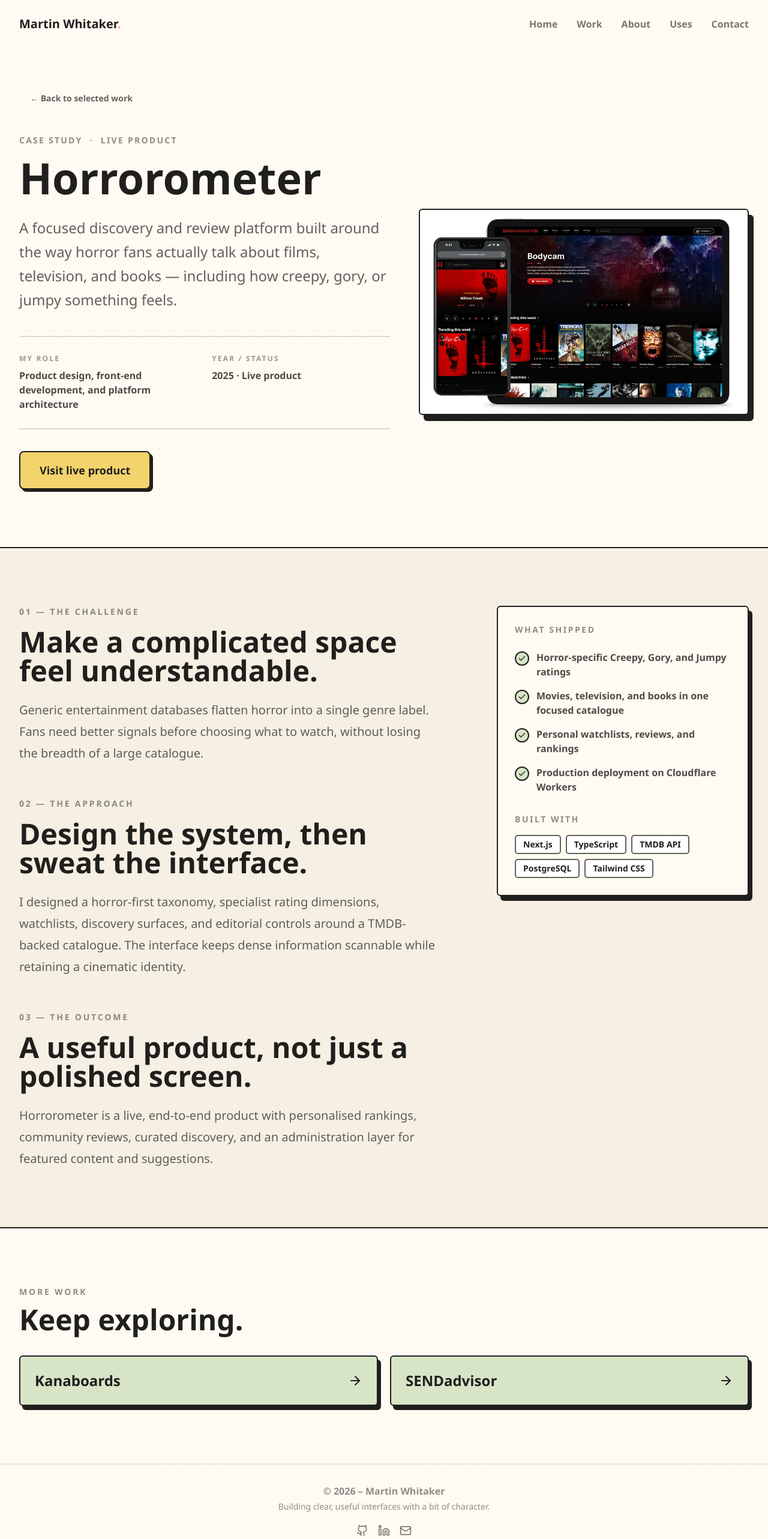
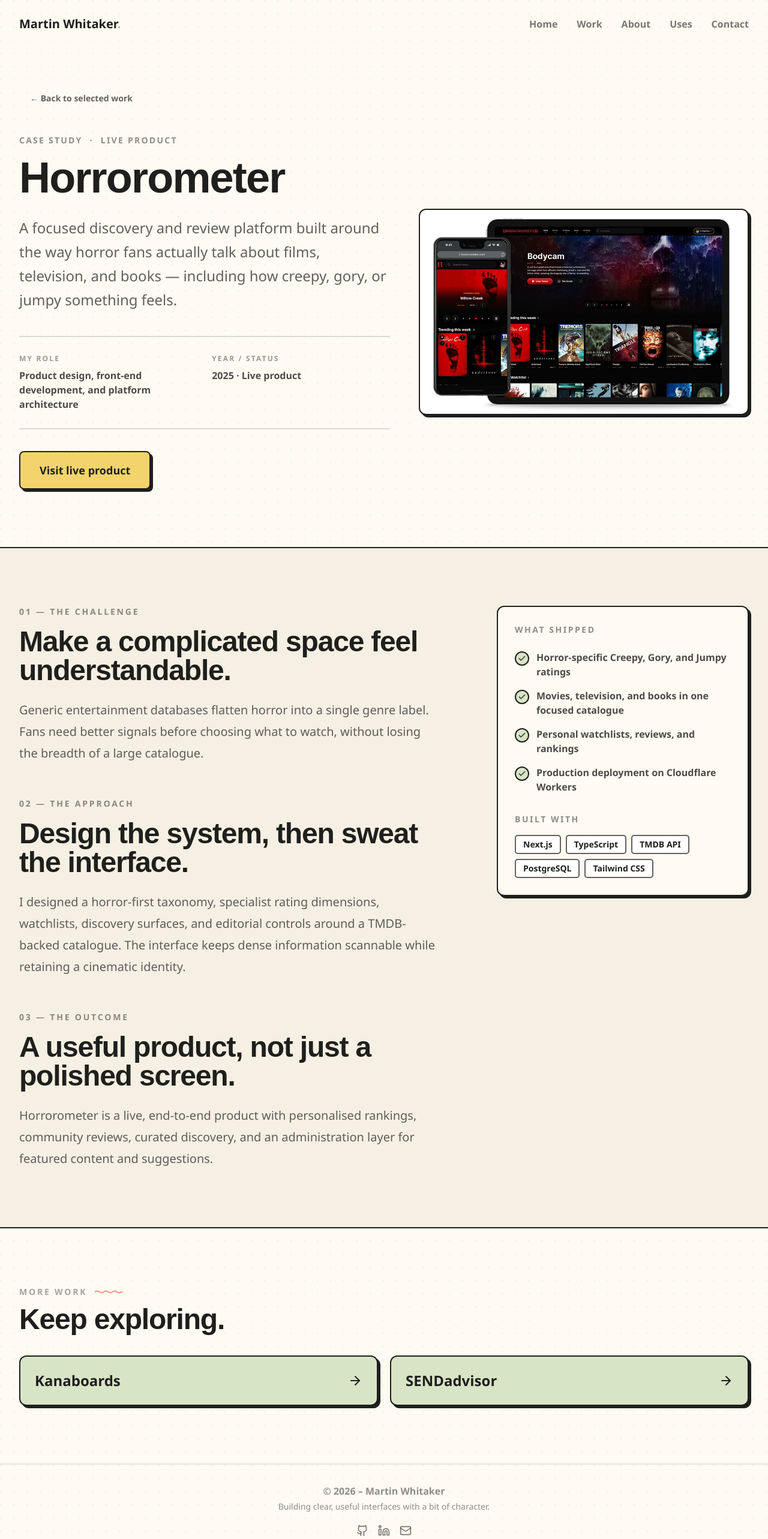
Before and after one commit to sirnightowl/MW-Portfolio, a Next.js app: page /projects/horrorometer in a window 1280 px wide. Shown: the top 2566 px of the page at 60% size. Built offline with nearby package versions, Linux system fonts and the light colour scheme; a web font is replaced by a local one.

Commit message:
feat: refine case-study page visual polish

```diff
--- a/app/projects/[slug]/page.tsx
+++ b/app/projects/[slug]/page.tsx
@@ -4,6 +4,7 @@ import Link from 'next/link'
 import { ArrowRight, Check } from 'lucide-react'
 import { notFound } from 'next/navigation'
 import Button from '@/components/common/Button'
+import { Squiggle } from '@/components/common/DecorativeShapes'
 import { projects } from '@/lib/data/projects'
 
 type ProjectPageProps = {
@@ -81,7 +82,7 @@ export default async function ProjectPage({ params }: ProjectPageProps) {
                 <span aria-hidden="true">·</span>
                 <span>{project.status}</span>
               </div>
-              <h1 className="mt-4 text-5xl font-black leading-[0.98] tracking-normal sm:text-6xl md:text-7xl">
+              <h1 className="mt-4 font-serif text-5xl font-black leading-[0.98] tracking-tight sm:text-6xl md:text-7xl">
                 {project.title}
               </h1>
               <p className="mt-7 max-w-3xl text-xl leading-9 text-ink/70 md:text-2xl md:leading-10">
@@ -108,7 +109,7 @@ export default async function ProjectPage({ params }: ProjectPageProps) {
               )}
             </div>
 
-            <div className="relative aspect-[16/10] overflow-hidden rounded-[6px] border-2 border-ink bg-white shadow-[8px_10px_0_#1f1f1d]">
+            <div className="relative aspect-[16/10] overflow-hidden rounded-[12px] border-2 border-ink bg-white shadow-[4px_4px_0_#1f1f1d]">
               <Image
                 alt={`${project.title} product interface`}
                 className="object-contain"
@@ -126,22 +127,22 @@ export default async function ProjectPage({ params }: ProjectPageProps) {
             <div className="space-y-14">
               <div>
                 <p className="text-sm font-black uppercase tracking-[0.2em] text-ink/50">01 — The challenge</p>
-                <h2 className="mt-4 text-3xl font-black md:text-5xl">{project.challengeTitle}</h2>
+                <h2 className="mt-4 font-serif text-3xl font-black tracking-tight md:text-5xl">{project.challengeTitle}</h2>
                 <p className="mt-6 max-w-3xl text-lg leading-8 text-ink/70 md:text-xl md:leading-9">{project.challenge}</p>
               </div>
               <div>
                 <p className="text-sm font-black uppercase tracking-[0.2em] text-ink/50">02 — The approach</p>
-                <h2 className="mt-4 text-3xl font-black md:text-5xl">{project.approachTitle}</h2>
+                <h2 className="mt-4 font-serif text-3xl font-black tracking-tight md:text-5xl">{project.approachTitle}</h2>
                 <p className="mt-6 max-w-3xl text-lg leading-8 text-ink/70 md:text-xl md:leading-9">{project.approach}</p>
               </div>
               <div>
                 <p className="text-sm font-black uppercase tracking-[0.2em] text-ink/50">03 — The outcome</p>
-                <h2 className="mt-4 text-3xl font-black md:text-5xl">{project.outcomeTitle}</h2>
+                <h2 className="mt-4 font-serif text-3xl font-black tracking-tight md:text-5xl">{project.outcomeTitle}</h2>
                 <p className="mt-6 max-w-3xl text-lg leading-8 text-ink/70 md:text-xl md:leading-9">{project.outcome}</p>
               </div>
             </div>
 
-            <aside className="h-fit rounded-[6px] border-2 border-ink bg-paper p-7 shadow-[6px_8px_0_#1f1f1d] lg:sticky lg:top-28">
+            <aside className="h-fit rounded-[12px] border-2 border-ink bg-paper p-7 shadow-[4px_4px_0_#1f1f1d] lg:sticky lg:top-28">
               <p className="text-sm font-black uppercase tracking-[0.18em] text-ink/50">What shipped</p>
               <ul className="mt-6 space-y-4">
                 {project.highlights.map((highlight) => (
@@ -167,14 +168,17 @@ export default async function ProjectPage({ params }: ProjectPageProps) {
         </section>
 
         <section className="container-custom py-16 md:py-24">
-          <p className="text-sm font-black uppercase tracking-[0.2em] text-ink/50">More work</p>
-          <h2 className="mt-3 text-3xl font-black md:text-5xl">Keep exploring.</h2>
+          <div className="flex items-center gap-3">
+            <p className="text-sm font-black uppercase tracking-[0.2em] text-ink/40">More work</p>
+            <Squiggle aria-hidden="true" />
+          </div>
+          <h2 className="mt-3 font-serif text-3xl font-black tracking-tight md:text-5xl">Keep exploring.</h2>
           <div className="mt-9 grid gap-5 md:grid-cols-2">
             {otherProjects.map((item) => (
               <Link
                 key={item.id}
                 href={`/projects/${item.id}`}
-                className="group flex items-center justify-between rounded-[6px] border-2 border-ink bg-sage p-6 font-black shadow-[5px_7px_0_#1f1f1d] transition-transform hover:-translate-y-1"
+                className="group flex items-center justify-between rounded-[12px] border-2 border-ink bg-sage p-6 font-black shadow-[4px_4px_0_#1f1f1d] transition-transform hover:-translate-y-1"
               >
                 <span className="text-2xl">{item.title}</span>
                 <ArrowRight aria-hidden="true" className="transition-transform group-hover:translate-x-1" />
```
